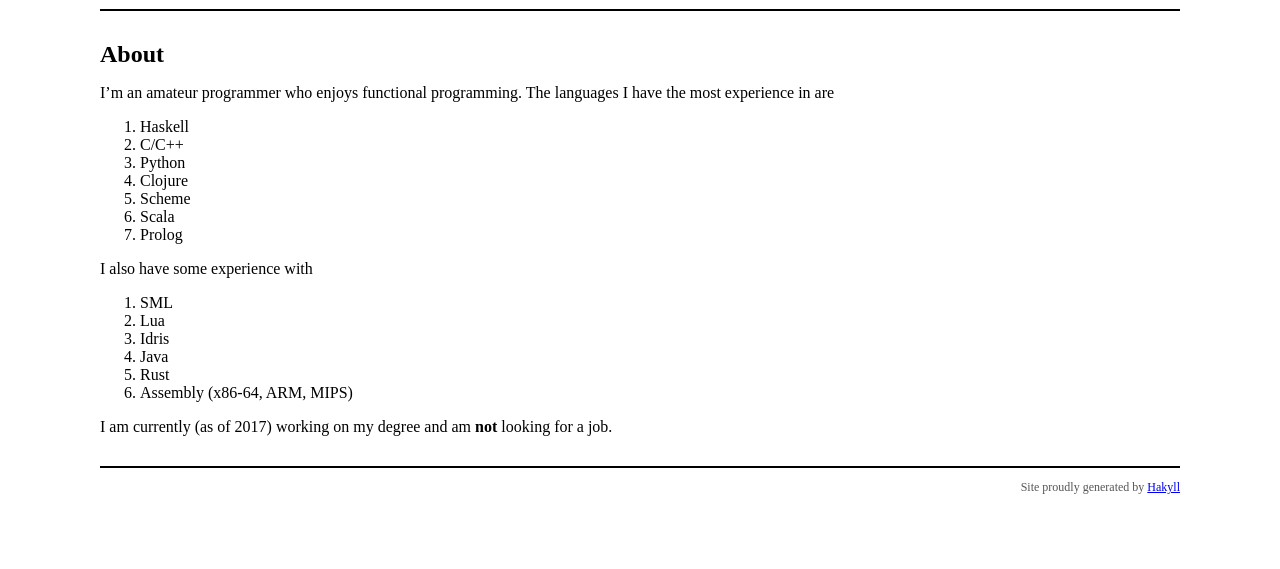
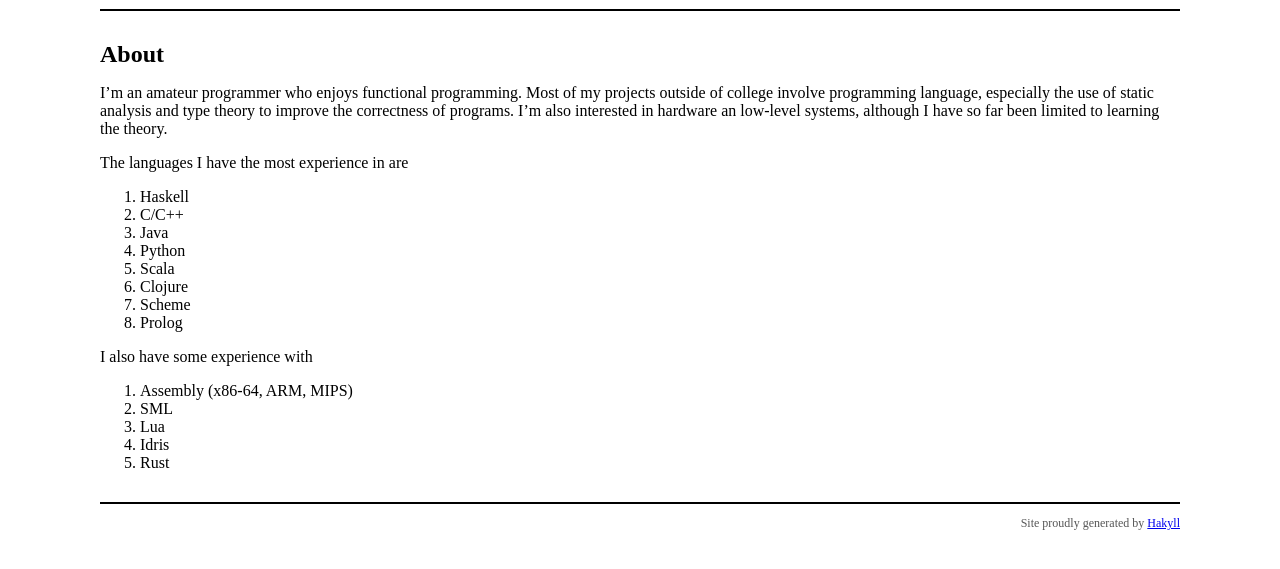
Before and after one commit to lambda-11235/lambda-11235.github.io, a plain HTML site: page about.html in a window 1280 px wide. Shown: the part 41-610 px from the top of the page. Drawn offline with Linux system fonts and the light colour scheme.

Commit message:
Updated personal information.

```diff
--- a/about.html
+++ b/about.html
@@ -24,26 +24,26 @@
         <div id="content">
             <h1>About</h1>
 
-            <p>I’m an amateur programmer who enjoys functional programming. The languages I have the most experience in are</p>
+            <p>I’m an amateur programmer who enjoys functional programming. Most of my projects outside of college involve programming language, especially the use of static analysis and type theory to improve the correctness of programs. I’m also interested in hardware an low-level systems, although I have so far been limited to learning the theory.</p>
+<p>The languages I have the most experience in are</p>
 <ol style="list-style-type: decimal">
 <li>Haskell</li>
 <li>C/C++</li>
+<li>Java</li>
 <li>Python</li>
+<li>Scala</li>
 <li>Clojure</li>
 <li>Scheme</li>
-<li>Scala</li>
 <li>Prolog</li>
 </ol>
 <p>I also have some experience with</p>
 <ol style="list-style-type: decimal">
+<li>Assembly (x86-64, ARM, MIPS)</li>
 <li>SML</li>
 <li>Lua</li>
 <li>Idris</li>
-<li>Java</li>
 <li>Rust</li>
-<li>Assembly (x86-64, ARM, MIPS)</li>
 </ol>
-<p>I am currently (as of 2017) working on my degree and am <strong>not</strong> looking for a job.</p>
         </div>
         <div id="footer">
             Site proudly generated by
--- a/css/syntax.css
+++ b/css/syntax.css
@@ -1 +1 @@
-table.sourceCode, tr.sourceCode, td.lineNumbers, td.sourceCode, table.sourceCode pre{margin:0;padding:0;border:0;vertical-align:baseline;border:none}td.lineNumbers{border-right:1px solid #AAAAAA;text-align:right;color:#AAAAAA;padding-right:5px;padding-left:5px}td.sourceCode{padding-left:5px}.sourceCode span.kw{color:#007020;font-weight:bold}.sourceCode span.dt{color:#902000}.sourceCode span.dv{color:#40a070}.sourceCode span.bn{color:#40a070}.sourceCode span.fl{color:#40a070}.sourceCode span.ch{color:#4070a0}.sourceCode span.st{color:#4070a0}.sourceCode span.co{color:#00ff00;font-style:italic}.sourceCode span.ot{color:#007777}.sourceCode span.al{color:red;font-weight:bold}.sourceCode span.fu{color:#06287e}.sourceCode span.re{}.sourceCode span.er{color:red;font-weight:bold}
+table.sourceCode,tr.sourceCode,td.lineNumbers,td.sourceCode,table.sourceCode pre{margin:0;padding:0;border:0;vertical-align:baseline;border:none}td.lineNumbers{border-right:1px solid #AAAAAA;text-align:right;color:#AAAAAA;padding-right:5px;padding-left:5px}td.sourceCode{padding-left:5px}.sourceCode span.kw{color:#007020;font-weight:bold}.sourceCode span.dt{color:#902000}.sourceCode span.dv{color:#40a070}.sourceCode span.bn{color:#40a070}.sourceCode span.fl{color:#40a070}.sourceCode span.ch{color:#4070a0}.sourceCode span.st{color:#4070a0}.sourceCode span.co{color:#00ff00;font-style:italic}.sourceCode span.ot{color:#007777}.sourceCode span.al{color:red;font-weight:bold}.sourceCode span.fu{color:#06287e}.sourceCode span.re{}.sourceCode span.er{color:red;font-weight:bold}
```
Also changed, not shown: contact.html (+1 -1 lines).
